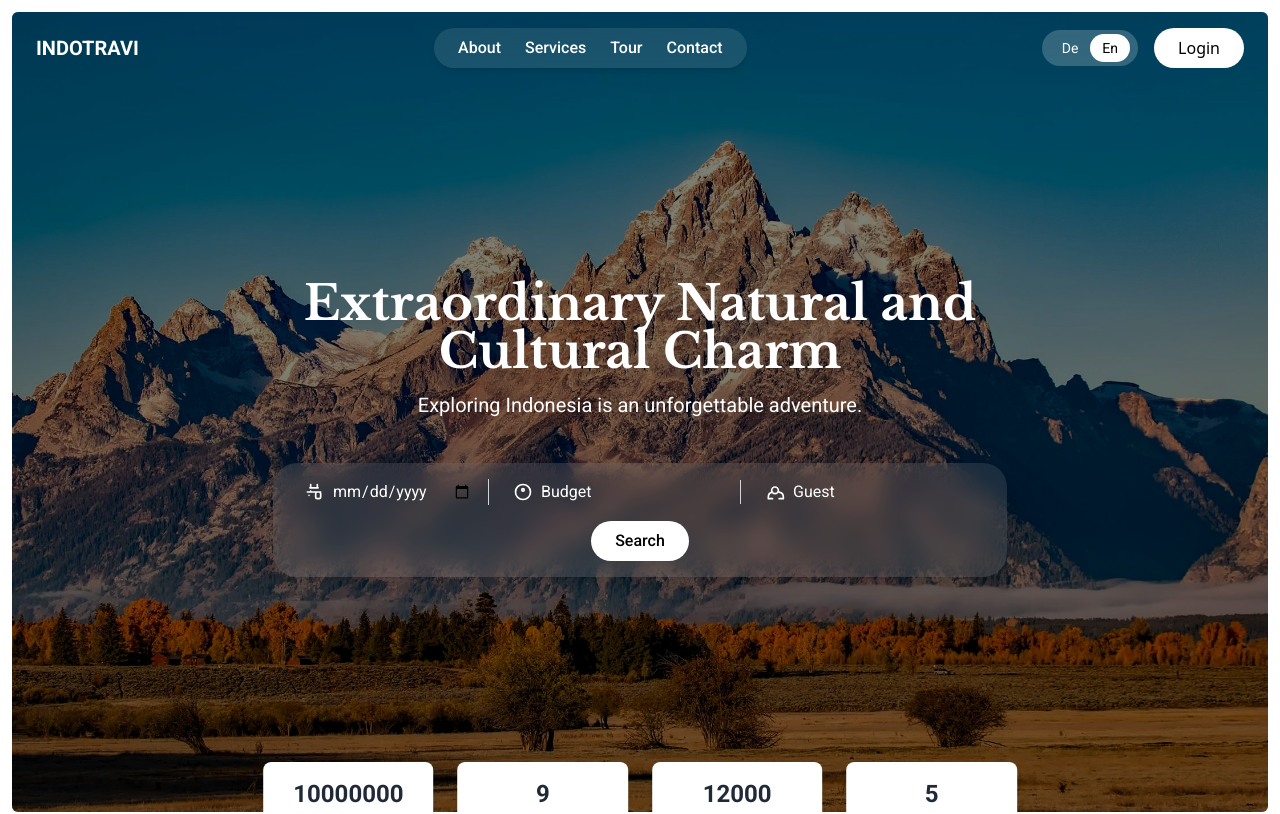
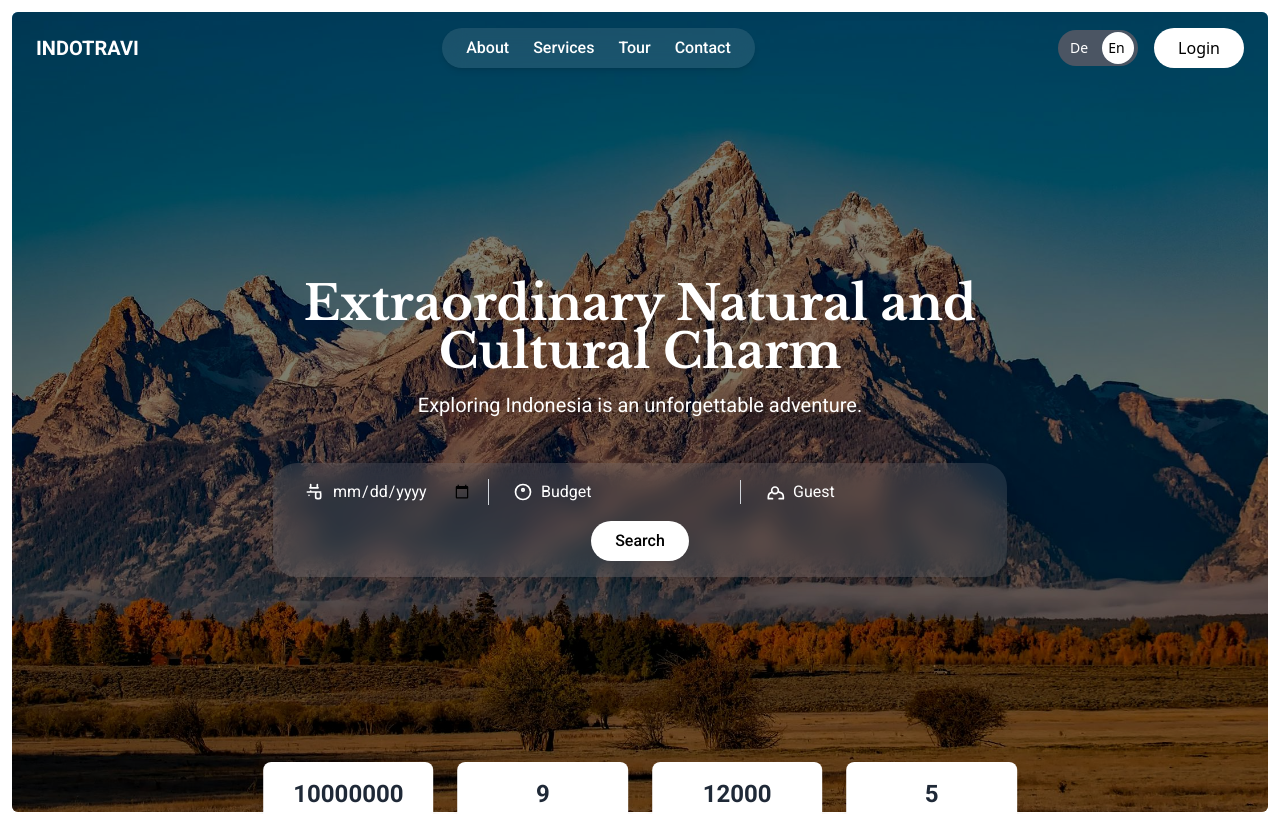
Before and after one commit to MohammadhuAkeel58/IndoTravi, a React (Vite) app: page / in a window 1280 px wide. Shown: the top 814 px of the page. Built offline with nearby package versions, Linux system fonts and the light colour scheme; a web font is replaced by a local one.

Commit message:
toggle button

```diff
--- a/src/Components/Header/HeaderA.jsx
+++ b/src/Components/Header/HeaderA.jsx
@@ -1,6 +1,12 @@
 import hill from "../../assets/image0.jpg";
+import { useState } from "react";
 
 const HeaderA = () => {
+  const [language, setLanguage] = useState("En");
+
+  const toggleLanguage = () => {
+    setLanguage((pre) => (pre === "En" ? "De" : "En"));
+  };
   return (
     <>
       <div className="absolute inset-0 rounded-md overflow-hidden">
@@ -37,13 +43,32 @@ const HeaderA = () => {
           </nav>
 
           <div className="flex flex-wrap items-center space-x-2 md:space-x-4 md:mt-0 justify-center mt-2">
-            <div className="flex items-center bg-white/20 rounded-full px-2 py-1 font-body">
-              <button className="text-sm text-white px-3 py-1 rounded-full bg-transparent hover:bg-white hover:text-black transition">
+            <div className="flex items-center bg-gray-600 rounded-full px-1 py-1 w-20 relative">
+              <button
+                onClick={toggleLanguage}
+                className={`text-sm px-2 py-1 rounded-full z-10 ${
+                  language === "De" ? "text-black" : "text-white "
+                }`}
+              >
                 De
               </button>
-              <button className="text-sm text-black px-3 py-1 rounded-full bg-white transition">
+
+              <button
+                onClick={toggleLanguage}
+                className={`text-sm px-3 py-1 rounded-full z-10 ${
+                  language === "En" ? "text-black" : "text-white"
+                }`}
+              >
                 En
               </button>
+
+              <div
+                className={`absolute bg-white rounded-full w-8 h-8 transition-transform duration-300 ${
+                  language === "En"
+                    ? "transform translate-x-10"
+                    : "transform translate-x-0"
+                }`}
+              ></div>
             </div>
 
             <button className="bg-white text-black font-medium px-4 sm:px-6 py-2 rounded-full hover:bg-blue-600 hover:text-white transition">
```
